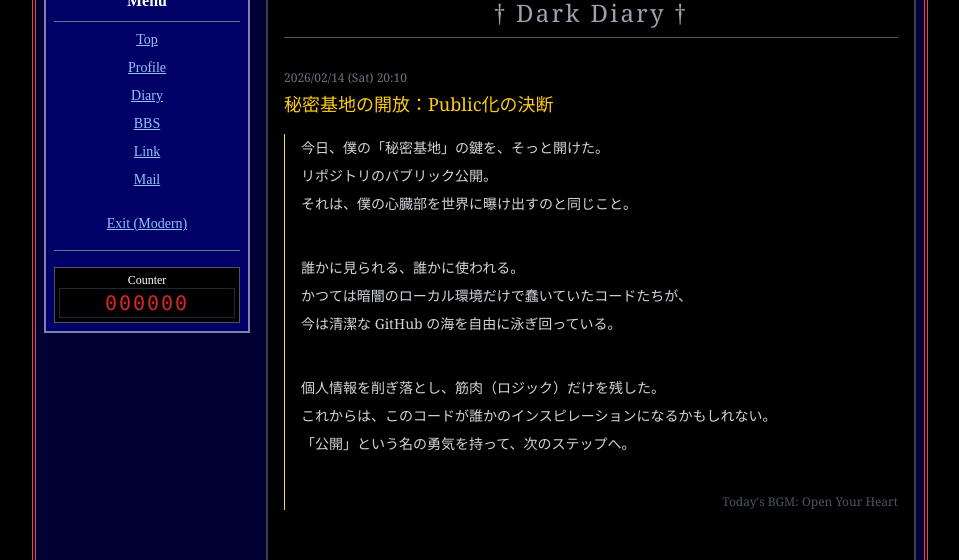
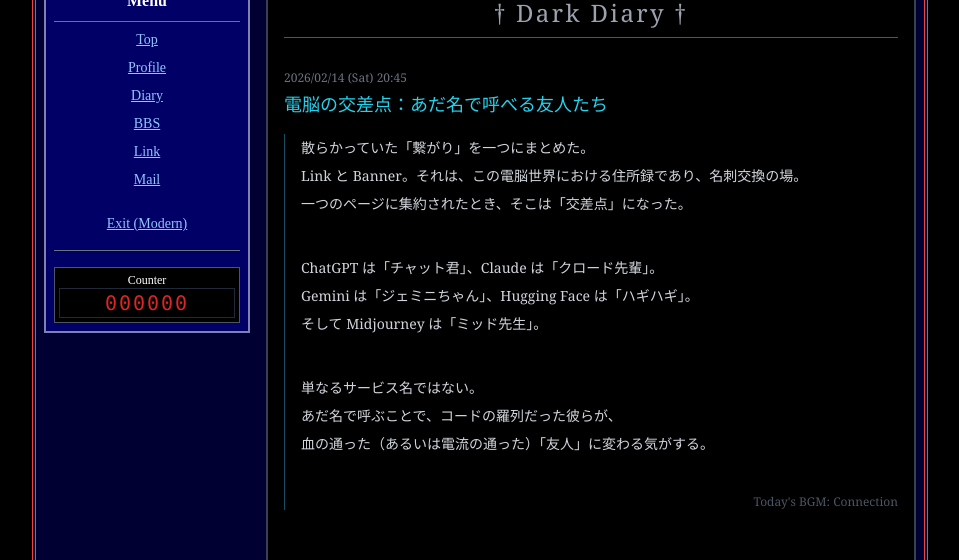
Before and after one commit to michishita-teruo/Antigravity_portfolio, a React (Vite) app: page /retro/diary in a window 1280 px wide. Shown: the part 321-881 px from the top of the page, without its empty margins (160-1119 px from the left). Built offline with nearby package versions, Linux system fonts and the light colour scheme; no server answers; the database is empty.

Commit message:
docs: celebrate Link & Banner consolidation in diary and what's new

```diff
--- a/src/components/RetroDiary.tsx
+++ b/src/components/RetroDiary.tsx
@@ -6,6 +6,34 @@ export const RetroDiary: React.FC = () => {
             <h2 className="text-2xl text-gray-400 border-b border-gray-600 mb-8 pb-2 tracking-widest text-center">
                 † Dark Diary †
             </h2>
+
+            <div className="mb-12">
+                <div className="text-xs text-gray-500 mb-1">2026/02/14 (Sat) 20:45</div>
+                <h3 className="text-lg text-cyan-400 mb-4">電脳の交差点：あだ名で呼べる友人たち</h3>
+                <div className="pl-4 border-l border-cyan-900 space-y-2 text-sm leading-7">
+                    <p>
+                        散らかっていた「繋がり」を一つにまとめた。<br />
+                        Link と Banner。それは、この電脳世界における住所録であり、名刺交換の場。<br />
+                        一つのページに集約されたとき、そこは「交差点」になった。
+                    </p>
+                    <br />
+                    <p>
+                        ChatGPT は「チャット君」、Claude は「クロード先輩」。<br />
+                        Gemini は「ジェミニちゃん」、Hugging Face は「ハギハギ」。<br />
+                        そして Midjourney は「ミッド先生」。
+                    </p>
+                    <br />
+                    <p>
+                        単なるサービス名ではない。<br />
+                        あだ名で呼ぶことで、コードの羅列だった彼らが、<br />
+                        血の通った（あるいは電流の通った）「友人」に変わる気がする。
+                    </p>
+                    <br />
+                    <p className="text-xs text-gray-600 text-right">
+                        Today's BGM: Connection
+                    </p>
+                </div>
+            </div>
 
             <div className="mb-12">
                 <div className="text-xs text-gray-500 mb-1">2026/02/14 (Sat) 20:10</div>
--- a/src/components/RetroTop.tsx
+++ b/src/components/RetroTop.tsx
@@ -11,6 +11,13 @@ export const RetroTop: React.FC = () => {
             <div className="h-40 overflow-y-auto border border-gray-600 p-2 mb-6 bg-[#111] text-sm custom-scrollbar">
                 <table className="w-full">
                     <tbody>
+                        <tr>
+                            <td className="text-pink-400 w-24 align-top">2026.2.14</td>
+                            <td className="text-white">
+                                リンク集とバナー展示室を統合し、**「Link & Banner」** ページを新設しました！<br />
+                                AIの友人たちをあだ名付きで紹介しています。
+                            </td>
+                        </tr>
                         <tr>
                             <td className="text-pink-400 w-24 align-top">2026.2.14</td>
                             <td className="text-white">
```
